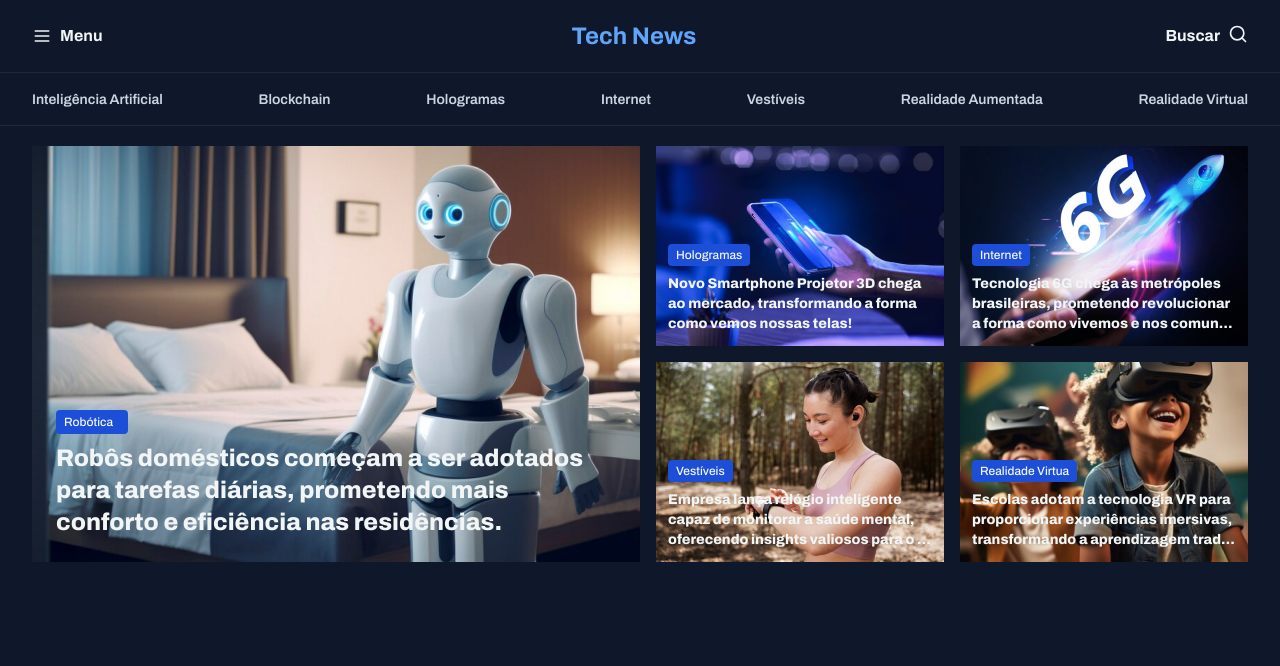
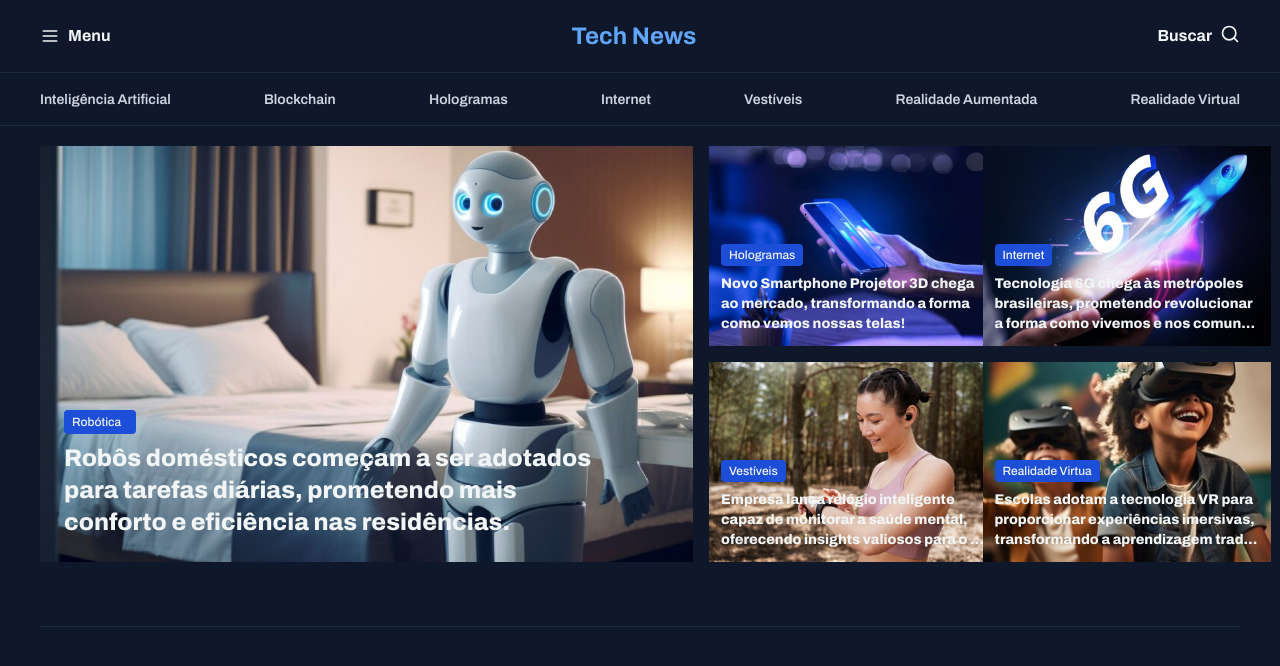
Before and after one commit to cesar7722a/portal-de-noticia, a React (Vite) app: page / in a window 1280 px wide. Shown: the top 666 px of the page. Built offline with nearby package versions, Linux system fonts and the light colour scheme.

Commit message:
feat: criei o separator e redifine as margim

```diff
--- a/src/components/bannerWelcome.tsx
+++ b/src/components/bannerWelcome.tsx
@@ -1,11 +1,12 @@
+import { Separator } from "./separator";
 import { Text } from "./Text";
 import { TitleArtigo } from "./titleArtigo";
 
 export function BannerWelcome() {
   return (
-    <div className="px-8 py-5 flex flex-col gap-20 items-center">
+    <div className="px-10 py-5 space-y-16">
       <div className="flex gap-4">
-        <div className="bg-[url('../public/image01.png')] bg-cover bg-center w-[608px] h-[416px] flex items-end">
+        <div className="bg-[url('../public/image01.png')] bg-cover bg-center w-[728px] h-[416px] flex items-end">
           <div className="px-6 pb-6 pt-[72px] flex flex-col gap-2">
             <TitleArtigo>Robótica</TitleArtigo>
             <p className="font-extrabold text-2xl truncate">
@@ -18,7 +19,7 @@ export function BannerWelcome() {
         <div className="grid grid-cols-2 gap-4">
           <div
             className="bg-[url('../public/image02.png')] w-[288px] h-[200px] flex items-end
-      bg-cover bg-center px-3 pb-3 pt-9"
+              bg-cover bg-center px-3 pb-3 pt-9"
           >
             <div className="space-y-2">
               <TitleArtigo>Hologramas</TitleArtigo>
@@ -60,6 +61,7 @@ export function BannerWelcome() {
           </div>
         </div>
       </div>
+      <Separator />
     </div>
   );
 }
--- a/src/components/header.tsx
+++ b/src/components/header.tsx
@@ -3,7 +3,7 @@ import { Menu, Search } from "lucide-react";
 export function Header() {
   return (
     <header>
-      <div className="flex justify-between items-center py-5 px-8">
+      <div className="flex justify-between items-center py-5 px-10">
         <div className="flex gap-2 items-center">
           <Menu className="size-5 cursor-pointer" />
           <span className="font-bold hidden md:flex">Menu</span>
@@ -14,7 +14,7 @@ export function Header() {
           <Search className="size-5 cursor-pointer" />
         </div>
       </div>
-      <nav className="px-8 py-[14px] border border-r-0 border-l-0 border-[#1E293B]">
+      <nav className="px-10 py-[14px] border border-r-0 border-l-0 border-[#1E293B]">
         <ul className="flex items-center justify-between overflow-x-auto overflow-hidden">
           <li>
             <a href="#" className="font-semibold text-sm text-[#CBD5E1]">
--- /dev/null
+++ b/src/components/separator.tsx
@@ -0,0 +1,3 @@
+export function Separator() {
+  return <div className="h-px bg-[#1E293B]" />;
+}
```
